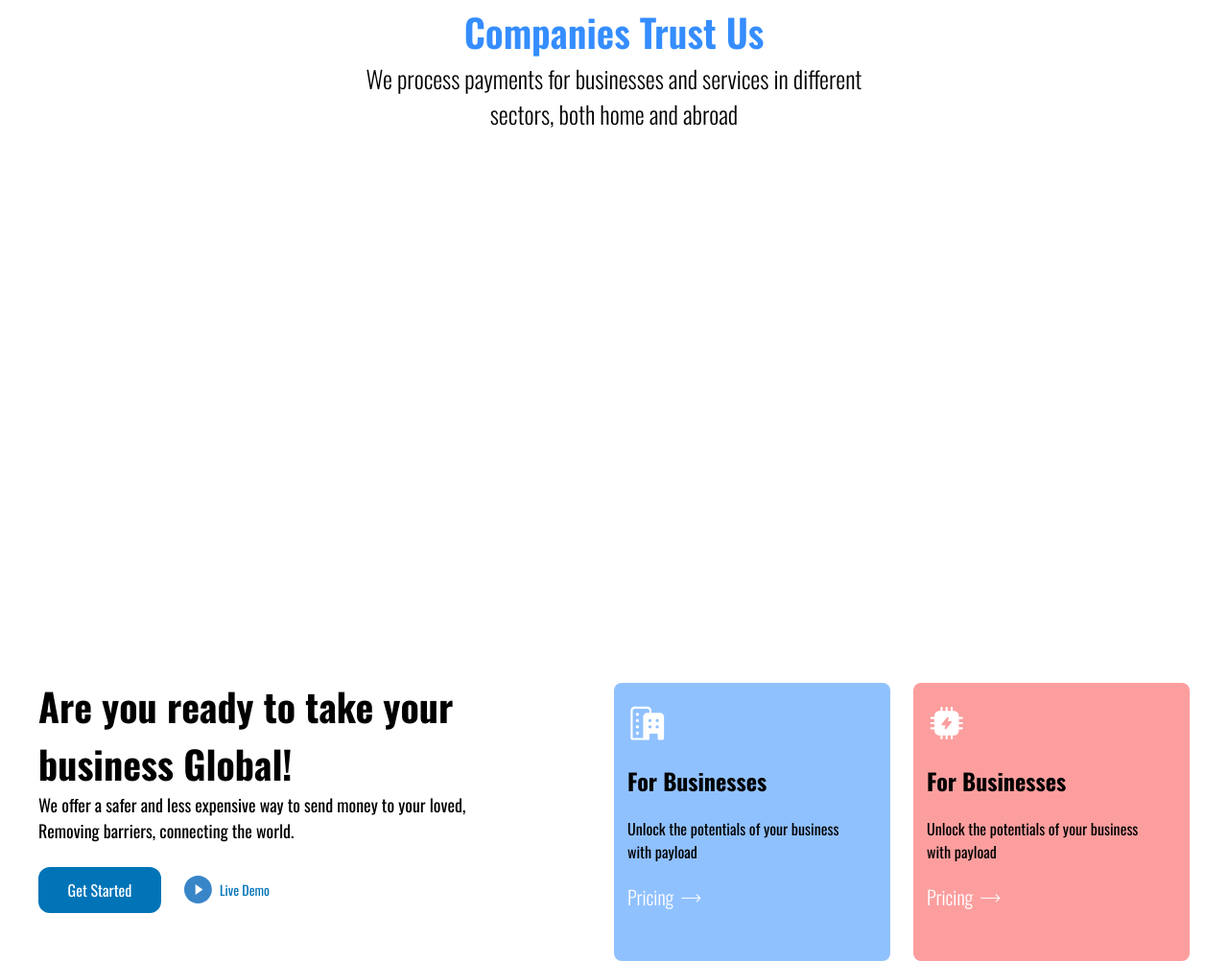
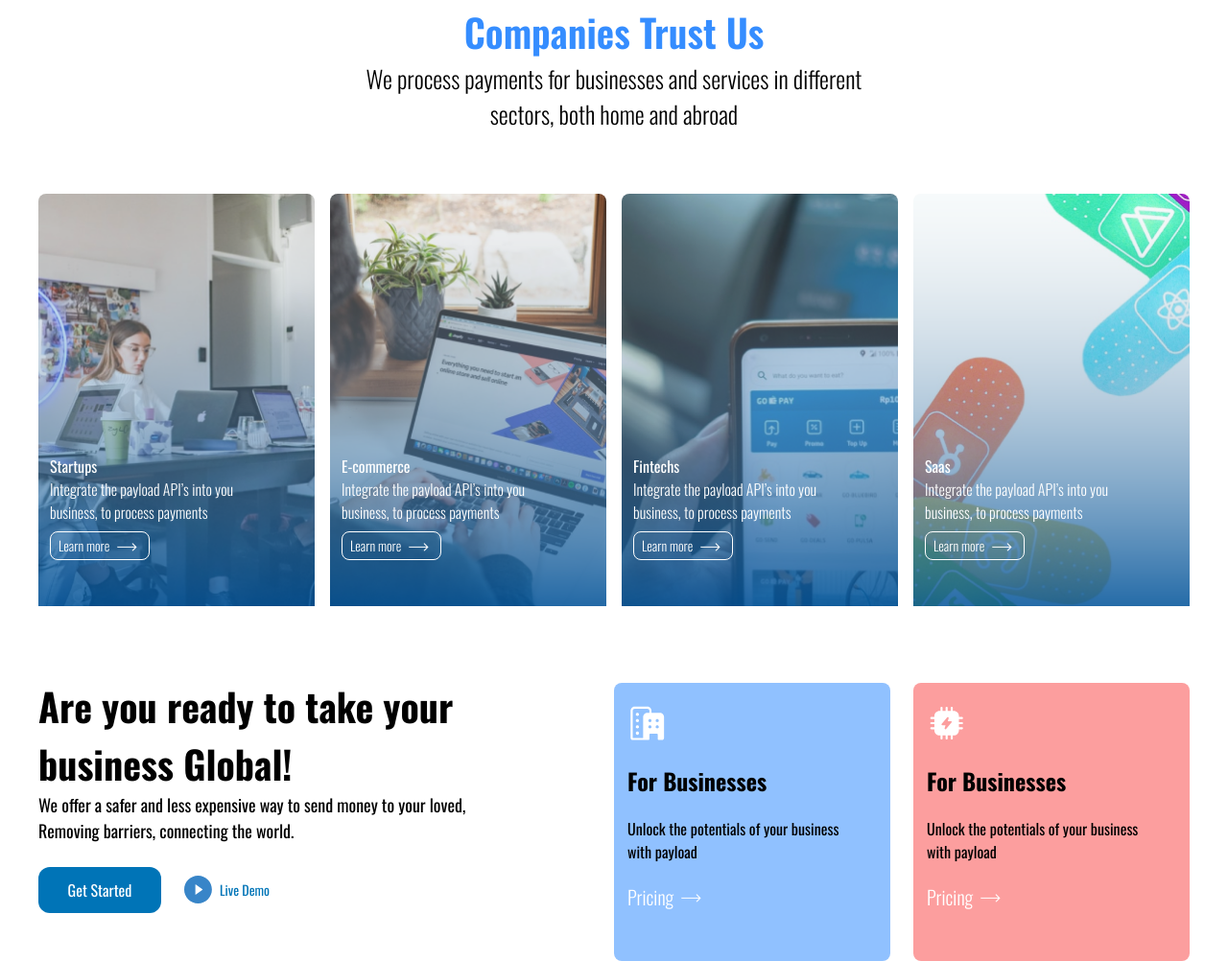
Before and after one commit to koenigscodes/payload-page, a website: page index.html in a window 1280 px wide. Shown: the part 1810-2812 px from the top of the page at 96% size. Drawn offline with nearby package versions, Linux system fonts and the light colour scheme; files that its build step writes are made by us from their sources; the site is published under a folder, as on GitHub Pages, so addresses that start at the root find nothing; files whose address does not match are found by name; a web font is replaced by a local one.

Commit message:
fixing path error

```diff
--- a/index.html
+++ b/index.html
@@ -223,7 +223,7 @@
         </div>
 
         <div class="flex flex-col sm:flex-row w-full items-center justify-between gap-x-4 px-2 gap-y-18">
-          <div class="relative bg-[url('/payload-page/images/Frame-14.png')] bg-no-repeat bg-cover bg-center w-full max-w-[330px] h-[430px] flex items-center justify-center rounded-t-lg">
+          <div class="relative bg-[url('./images/Frame-14.png')] bg-no-repeat bg-cover bg-center w-full max-w-[330px] h-[430px] flex items-center justify-center rounded-t-lg">
             <div class="absolute text-white bottom-12 left-3">
               <h3>Startups</h3>
               <p class="font-light mb-2 max-w-48">
@@ -233,7 +233,7 @@
               <button class="flex items-center  text-sm font-light cursor-pointer w-full max-w-26 px-2 py-1 gap-2 rounded-lg border-1 border-white">Learn more <img class="translate-y-0.5" src="./images/Line 2.png" alt="line"></button>
             </div>
           </div>
-          <div class="relative bg-[url('/payload-page/images/Frame-15.png')] bg-no-repeat bg-cover bg-center w-full max-w-[330px] h-[430px] flex items-center justify-center rounded-t-lg">
+          <div class="relative bg-[url('./images/Frame-15.png')] bg-no-repeat bg-cover bg-center w-full max-w-[330px] h-[430px] flex items-center justify-center rounded-t-lg">
             <div class="absolute text-white bottom-12 left-3">
               <h3>E-commerce</h3>
               <p class="font-light mb-2 max-w-48">
@@ -243,7 +243,7 @@
               <button class="flex items-center text-sm font-light cursor-pointer w-full max-w-26 px-2 py-1 gap-2 rounded-lg border-1 border-white">Learn more <img class="translate-y-0.5" src="./images/Line 2.png" alt="line"></button>
             </div>
           </div>
-          <div class="relative bg-[url('/payload-page/images/Frame-16.png')] bg-no-repeat bg-cover bg-center w-full max-w-[330px] h-[430px] flex items-center justify-center rounded-t-lg">
+          <div class="relative bg-[url('./images/Frame-16.png')] bg-no-repeat bg-cover bg-center w-full max-w-[330px] h-[430px] flex items-center justify-center rounded-t-lg">
             <div class="absolute text-white bottom-12 left-3">
               <h3>Fintechs</h3>
               <p class="font-light mb-2 max-w-48">
@@ -253,7 +253,7 @@
               <button class="flex items-center text-sm font-light cursor-pointer w-full max-w-26 px-2 py-1 gap-2 rounded-lg border-1 border-white">Learn more <img class="translate-y-0.5" src="./images/Line 2.png" alt="line"></button>
             </div>
           </div>
-          <div class="relative bg-[url('/payload-page/images/Frame-17.png')] bg-no-repeat bg-cover bg-center w-full max-w-[330px] h-[430px] flex items-center justify-center rounded-t-lg">
+          <div class="relative bg-[url('./images/Frame-17.png')] bg-no-repeat bg-cover bg-center w-full max-w-[330px] h-[430px] flex items-center justify-center rounded-t-lg">
             <div class="absolute text-white bottom-12 left-3">
               <h3>Saas</h3>
               <p class="font-light mb-2 max-w-48">
```
